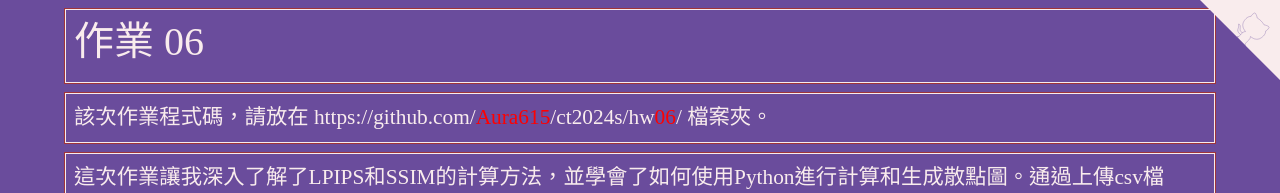
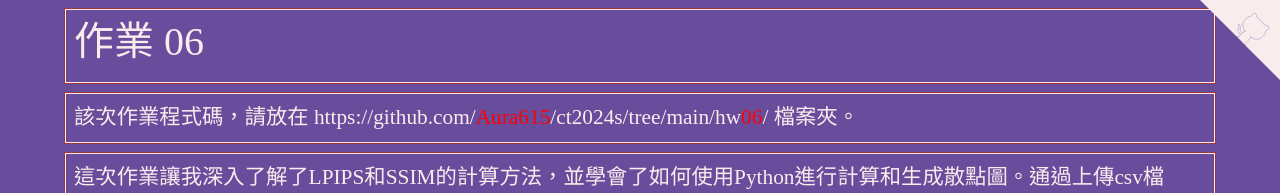
Before and after one commit to Aura615/ct2024s, a plain HTML site: page hw06/index.html in a window 1280 px wide. Shown: the top 193 px of the page. Drawn offline with nearby package versions, Linux system fonts and the light colour scheme.

Commit message:
Update index.html

```diff
--- a/hw06/index.html
+++ b/hw06/index.html
@@ -179,7 +179,7 @@
   <!-- ------------------------------------------------>
   <div class="row hw12">
     <div class="col-md-12 twenty">
-      該次作業程式碼，請放在 https://github.com/<span style="color:red;">Aura615</span>/ct2024s/hw<span style="color:red;">06</span>/ 檔案夾。
+      該次作業程式碼，請放在 https://github.com/<span style="color:red;">Aura615</span>/ct2024s/tree/main/hw<span style="color:red;">06</span>/ 檔案夾。
     </div>
   </div>
 
```
